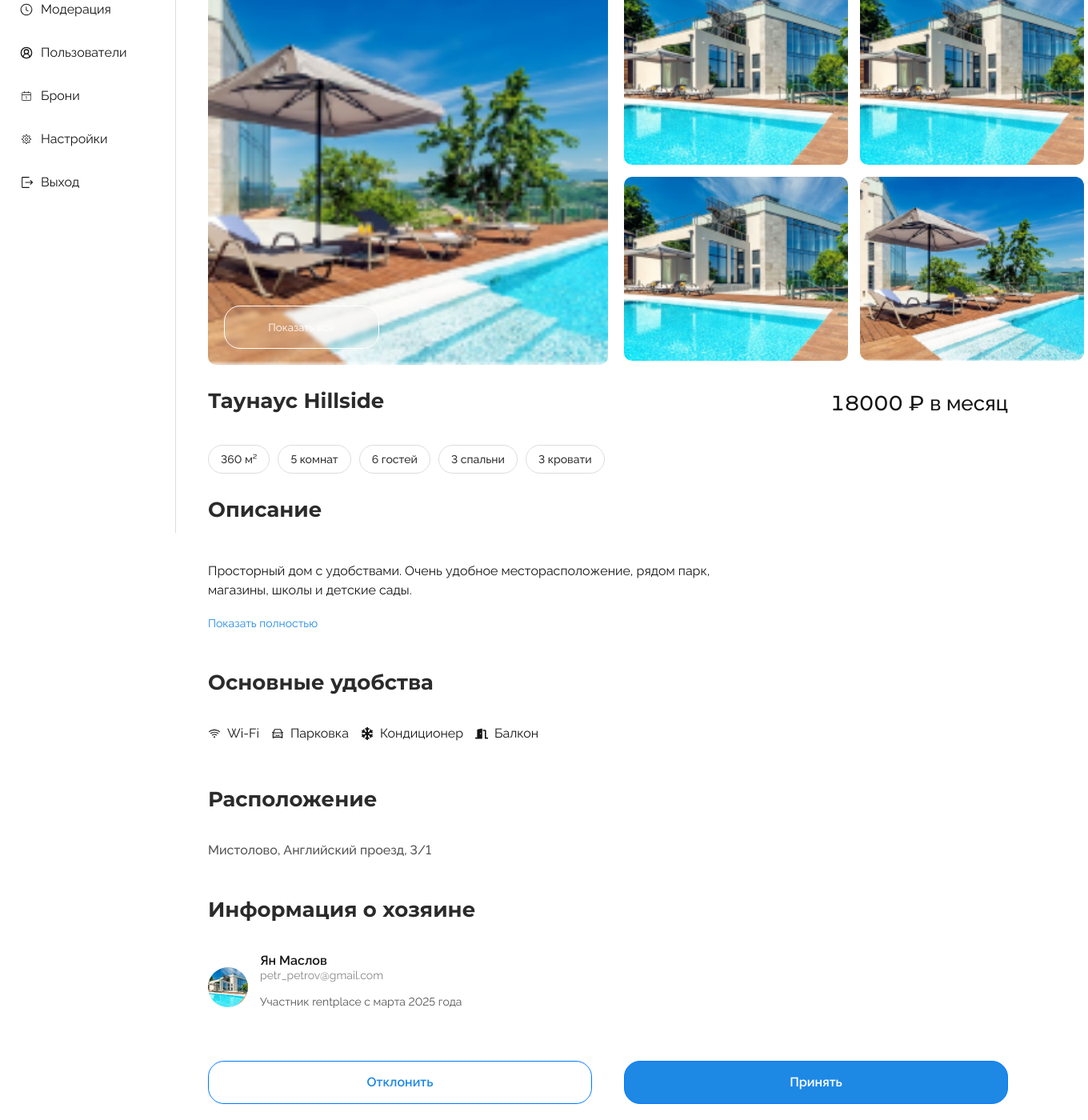
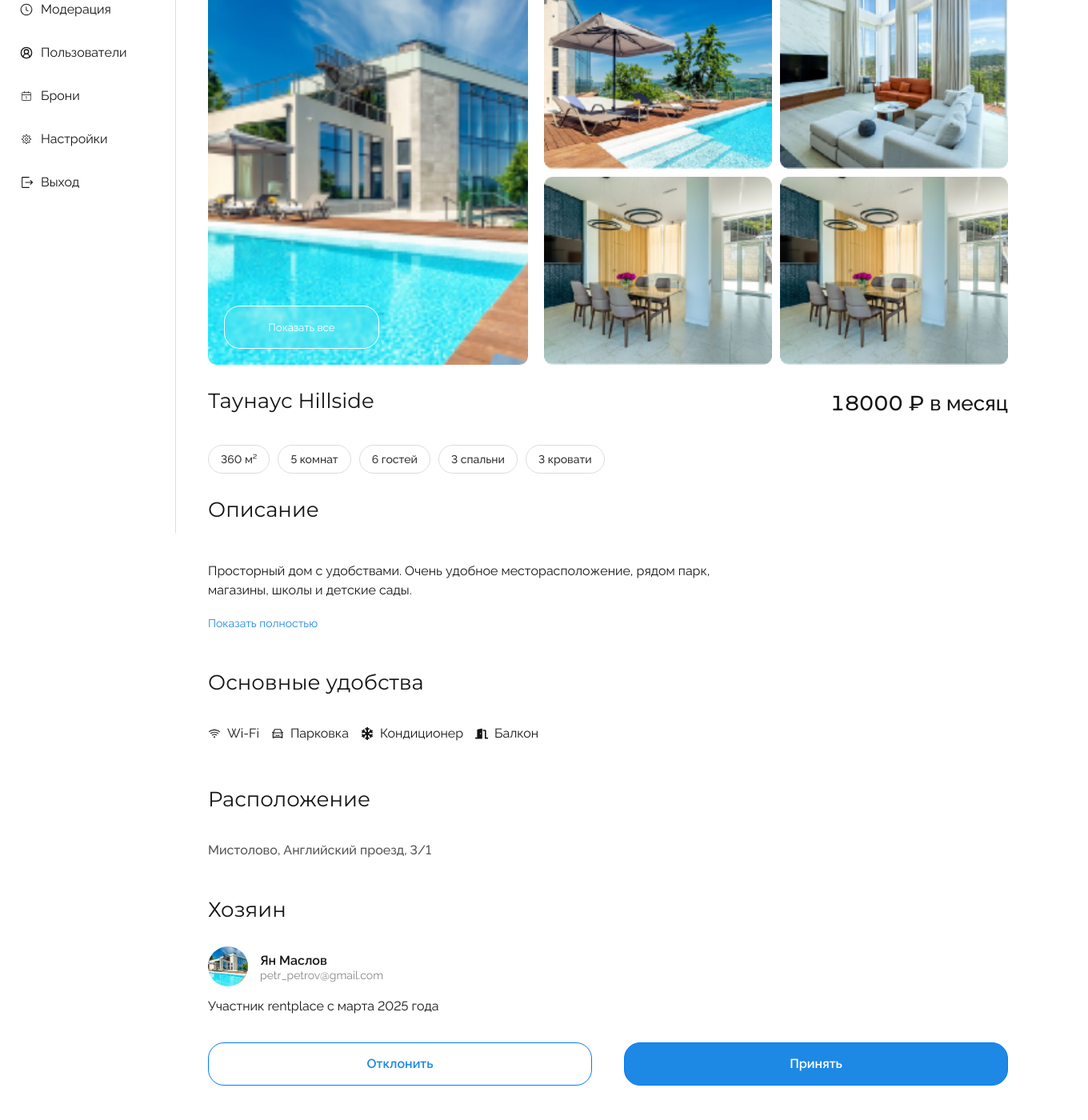
Before and after one commit to TP-RENTPLACE/Frontend, a React (Create React App) app in the folder RentFrontendAdmin/: page /ad/1 in a window 1280 px wide. Shown: the part 134-1534 px from the top of the page at 80% size, 1360 px wide, since content can reach past the window. After the commit the page ends 1511 px from the top, so only its background shows below. Built offline with nearby package versions, Linux system fonts and the light colour scheme; sample sign-in values are in the browser's storage.

Commit message:
style: image and media style

```diff
--- a/RentFrontendAdmin/src/components/ModerationListComponents/AdDetails.js
+++ b/RentFrontendAdmin/src/components/ModerationListComponents/AdDetails.js
@@ -1,11 +1,13 @@
 import React, { useState } from "react";
-import { useParams, useNavigate } from "react-router-dom";
+import { Link, useParams, useNavigate } from "react-router-dom";
 import { AiOutlineWifi, AiOutlineCar } from "react-icons/ai";
 import { FaSnowflake, FaDoorOpen } from "react-icons/fa";
 import Header from "../HeaderComponents/Header";
 import "../../styles/adDetails.css";
 import image1 from "../../assets/image1.png";
 import image2 from "../../assets/image2.png";
+import image3 from "../../assets/image3.png";
+import image4 from "../../assets/image4.png";
 
 const adData = [
   {
@@ -14,7 +16,7 @@ const adData = [
     price: "18000 ₽",
     period: "в месяц",
     address: "Мистолово, Английский проезд, 3/1",
-    images: [image2, image1, image1, image1, image2],
+    images: [image1, image2, image3, image4, image4],
     owner: "petr_petrov@gmail.com",
     description:
       "Просторный дом с удобствами. Очень удобное месторасположение, рядом парк, магазины, школы и детские сады.",
@@ -32,7 +34,7 @@ const adData = [
     price: "18000 ₽",
     period: "за сутки",
     address: "Мистолово, Английский проезд, 3/1",
-    images: [image1, image1, image1, image1, image1],
+    images: [image2, image2, image2, image2, image2],
     owner: "petr_petrov@gmail.com",
     description:
       "Просторный дом с удобствами. Очень удобное месторасположение, рядом парк, магазины, школы и детские сады.",
@@ -50,27 +52,17 @@ const AdDetails = () => {
   const { id } = useParams();
   const navigate = useNavigate();
   const [expanded, setExpanded] = useState(false);
-  const [isModalOpen, setIsModalOpen] = useState(false);
-  const [currentImage, setCurrentImage] = useState(0);
 
   const ad = adData.find((a) => a.id === Number(id));
 
   if (!ad) {
-    return <h2>Объявление не найдено</h2>;
+    return <h11>Объявление не найдено</h11>;
   }
 
   const handleAction = (type) => {
     navigate("/moderation", {
       state: { rejectedId: ad.id, action: type },
     });
-  };
-
-  const nextImage = () => {
-    setCurrentImage((prev) => (prev + 1) % ad.images.length);
-  };
-
-  const prevImage = () => {
-    setCurrentImage((prev) => (prev - 1 + ad.images.length) % ad.images.length);
   };
 
   return (
@@ -80,9 +72,12 @@ const AdDetails = () => {
         <div className="images-section">
           <div className="image-wrapper">
             <img src={ad.images[0]} alt="Главное фото" className="main-image" />
-            <button className="show-all-button" onClick={() => setIsModalOpen(true)}>
-              Показать все
-            </button>
+            <Link
+              to={`/gallery/${ad.id}`}
+              state={{ images: ad.images }} // ПЕРЕДАЕМ КАРТИНКИ в галерею
+            >
+              <button className="show-all-button">Показать все</button>
+            </Link>
           </div>
           <div className="thumbnail-container">
             {ad.images.slice(1).map((img, index) => (
@@ -91,19 +86,8 @@ const AdDetails = () => {
           </div>
         </div>
 
-        {isModalOpen && (
-          <div className="modal-overlayy" onClick={() => setIsModalOpen(false)}>
-            <div className="modal-slider" onClick={(e) => e.stopPropagation()}>
-              <button className="close-button" onClick={() => setIsModalOpen(false)}>×</button>
-              <img src={ad.images[currentImage]} alt={`Фото ${currentImage + 1}`} className="modal-large-image" />
-              <button className="prev-button" onClick={prevImage}>‹</button>
-              <button className="next-button" onClick={nextImage}>›</button>
-            </div>
-          </div>
-        )}
-
         <div className="ad-header">
-          <h1>{ad.title}</h1>
+          <h11>{ad.title}</h11>
           <p className="price">
             {ad.price} <span className="price-period">{ad.period}</span>
           </p>
@@ -115,7 +99,7 @@ const AdDetails = () => {
           ))}
         </div>
 
-        <h1>Описание</h1>
+        <h11>Описание</h11>
         <div className="description-container">
           <p className={`description ${expanded ? "expanded" : ""}`}>{ad.description}</p>
           <span className="show-more" onClick={() => setExpanded(!expanded)}>
@@ -123,24 +107,26 @@ const AdDetails = () => {
           </span>
         </div>
 
-        <h1>Основные удобства</h1>
+        <h11>Основные удобства</h11>
         <ul className="amenities">
           {ad.amenities.map((amenity, index) => (
             <li key={index}>{amenity.icon} {amenity.name}</li>
           ))}
         </ul>
 
-        <h1>Расположение</h1>
+        <h11>Расположение</h11>
         <p className="location">{ad.address}</p>
 
-        <h1>Информация о хозяине</h1>
-        <div className="host-info">
-          <img src={image1} alt="Аватар владельца" className="host-avatar" />
-          <div className="host-details">
-            <strong className="host-name">Ян Маслов</strong>
-            <p className="host-email">{ad.owner}</p>
-            <p className="host-member">Участник rentplace с марта 2025 года</p>
+        <h11>Хозяин</h11>
+        <div className="host-wrapper">
+          <div className="host-info">
+            <img src={image1} alt="Аватар владельца" className="host-avatar" />
+            <div className="host-details">
+              <strong className="host-name">Ян Маслов</strong>
+              <p className="host-email">{ad.owner}</p>
+            </div>
           </div>
+          <p className="host-member">Участник rentplace с марта 2025 года</p>
         </div>
 
         <div className="moderation-buttons">
--- a/RentFrontendAdmin/src/styles/adDetails.css
+++ b/RentFrontendAdmin/src/styles/adDetails.css
@@ -3,8 +3,11 @@
 .ad-details-container {
   display: flex;
   flex-direction: column;
-  width: calc(100% - 240px);
   margin-left: 240px;
+  padding: 20px;
+  box-sizing: border-box;
+  max-width: calc(100% - 240px);
+  width: 100%;
   background: #FFF;
   padding: 20px;
   box-sizing: border-box;
@@ -18,6 +21,7 @@
   font-weight: 400;
   line-height: 18px; /* 128.571% */
   gap: 30px;
+
 }
 
 /* Заголовки */
@@ -27,14 +31,14 @@ h2 {
   margin-top: 20px;
 }
 
-/* ГАЛЕРЕЯ */
 .images-section {
   display: flex;
-  width: 1100px;
-  height: 480px;
-  margin-top: 20px;
   gap: 20px;
   align-items: flex-start;
+  justify-content: center; /* <--- добавляем */
+  width: 100%; /* <--- меняем 1100px на 100% */
+  max-width: 1100px; /* <--- ограничиваем максимальную ширину */
+  margin: 20px auto 0 auto; /* <--- выравнивание по центру */
 }
 
 .main-image {
@@ -149,8 +153,8 @@ h1 {
 }
 
 .host-avatar {
-  width: 60px;
-  height: 60px;
+  width: 70px;
+  height: 70px;
   border-radius: 50%;
   object-fit: cover;
 }
@@ -241,7 +245,9 @@ h2 {
   width: 50px;
   height: 50px;
   border-radius: 50%;
+  top: 0px;
   object-fit: cover;
+  margin-top: -20px;
 }
 
 .host-details {
@@ -263,6 +269,7 @@ h2 {
 .host-member {
   font-size: 14px;
   color: #555;
+  margin-top: -20px;
 }
 /* КНОПКИ */
 .moderation-buttons {
@@ -414,3 +421,230 @@ p {
   color: white;
   cursor: pointer;
 }
+
+
+
+.host-name {
+  font-size: 16px;
+  font-weight: 600;
+  color: #151515;
+  margin: 0; /* убираем лишние отступы */
+}
+
+
+
+
+
+/* Стили для "Участник rentplace с марта 2025 года" */
+.host-member {
+  margin-top: -25px;
+  color: var(--Main-Color-Dark, #151515);
+  font-variant-numeric: lining-nums proportional-nums;
+  font-family: Raleway;
+  font-size: 16px;
+  font-style: normal;
+  font-weight: 400px;
+  line-height: 20px; /* 125% */
+}
+h11 {
+  color: var(--Main-Color-Dark, #151515);
+  font-variant-numeric: lining-nums tabular-nums;
+  font-family: Montserrat;
+  font-size: 26px;
+  font-style: normal;
+  font-weight: 400; /* стало 400 вместо 500 */
+  line-height: 30px; /* 115.385% */
+  margin-bottom: 20px;
+  text-align: left;
+}
+
+.modal-gallery-slider {
+  position: relative;
+  background: white;
+  width: 800px;
+  height: 800px;
+  border-radius: 20px;
+  overflow: hidden;
+  display: flex;
+  align-items: center;
+  justify-content: center;
+}
+
+.modal-large-image {
+  width: 100%;
+  height: 100%;
+  object-fit: cover;
+  border-radius: 20px;
+}
+
+.close-button {
+  position: absolute;
+  top: 20px;
+  right: 20px;
+  background: none;
+  border: none;
+  font-size: 32px;
+  color: #151515;
+  cursor: pointer;
+}
+
+.prev-button, .next-button {
+  position: absolute;
+  top: 50%;
+  transform: translateY(-50%);
+  background: url(http://calculate-this.com/sites/default/files/styles/large/public/field/image/cat-3-icon.png?itok=w4QTmWF4);
+  border: none;
+  color: white;
+  font-size: 36px;
+  width: 50px;
+  height: 50px;
+  border-radius: 20px;
+  cursor: pointer;
+}
+
+.prev-button {
+  left: 20px;
+}
+
+.next-button {
+  right: 20px;
+}
+/* Предотвращаем выделение на Header, когда модальное окно открыто */
+.modal-overlayy {
+  pointer-events: auto; /* Блокируем действия на странице */
+}
+
+.modal-overlayy {
+  position: fixed;
+  top: 0;
+  left: 0;
+  width: 100%;
+  height: 100%;
+  background-color: rgba(0, 0, 0, 0.5); /* Полупрозрачный черный фон */
+  z-index: 9999; /* Обеспечит перекрытие всего, включая Header */
+}
+
+.modal-gallery-slider {
+  position: relative;
+  max-width: 80%;
+  max-height: 80%;
+  margin: auto;
+  background-color: white;
+  padding: 20px;
+  border-radius: 10px;
+  overflow: hidden;
+  z-index: 10000; /* Для того, чтобы сам модальный контент был выше */
+}
+
+.close-button {
+  position: absolute;
+  top: 10px;
+  right: 10px;
+  font-size: 24px;
+  cursor: pointer;
+}
+
+.prev-button, .next-button {
+  position: absolute;
+  top: 50%;
+  transform: translateY(-50%);
+  background-color: url(http://calculate-this.com/sites/default/files/styles/large/public/field/image/cat-3-icon.png?itok=w4QTmWF4);;
+  color: Red;
+  font-size: 30px;
+  border: none;
+  padding: 10px;
+  cursor: pointer;
+}
+
+.prev-button {
+  left: 10px;
+}
+
+.next-button {
+  right: 10px;
+}
+.images-section {
+  display: flex;
+  gap: 20px;
+  align-items: flex-start;
+  justify-content: center;
+  max-width: calc(100vw - 240px - 40px); /* окно - сайдбар - 40px отступ */
+  width: 100%;
+  margin: 20px auto 0 auto;
+  box-sizing: border-box;
+}
+
+.main-image {
+  max-width: 100%;
+  height: auto;
+  border-radius: 10px;
+  object-fit: cover;
+}
+
+.thumbnail-container {
+  display: grid;
+  grid-template-columns: repeat(2, 1fr);
+  gap: 10px;
+  width: 100%;
+  max-width: 580px;
+  height: auto;
+  box-sizing: border-box;
+}
+
+.thumbnail {
+  width: 100%;
+  height: auto;
+  border-radius: 10px;
+  object-fit: cover;
+}
+.show-all-button {
+  position: absolute;
+  left: 20px;
+  bottom: 20px; /* привязываем кнопку к низу картинки */
+  display: flex;
+  width: 194px;
+  height: 54px;
+  padding: 5px 10px;
+  justify-content: center;
+  align-items: center;
+  gap: 10px;
+  border-radius: 20px;
+  border: 1px solid var(--White, #FFF);
+  background: rgba(217, 217, 217, 0.10);
+  backdrop-filter: blur(2px);
+  color: white;
+  cursor: pointer;
+}
+.image-wrapper {
+  position: relative;
+  width: 500px;
+  height: 480px; /* Зафиксированная высота как у .main-image */
+  overflow: hidden;
+  border-radius: 10px;
+}
+
+.main-image {
+  width: 100%;
+  height: 100%;
+  object-fit: cover;
+  border-radius: 10px;
+}
+
+.show-all-button {
+  position: absolute;
+  left: 20px;
+  bottom: 20px;
+  display: flex;
+  width: 194px;
+  height: 54px;
+  padding: 5px 10px;
+  justify-content: center;
+  align-items: center;
+  gap: 10px;
+  border-radius: 20px;
+  border: 1px solid var(--White, #FFF);
+  background: rgba(217, 217, 217, 0.10);
+  backdrop-filter: blur(2px);
+  color: white;
+  cursor: pointer;
+}
```
